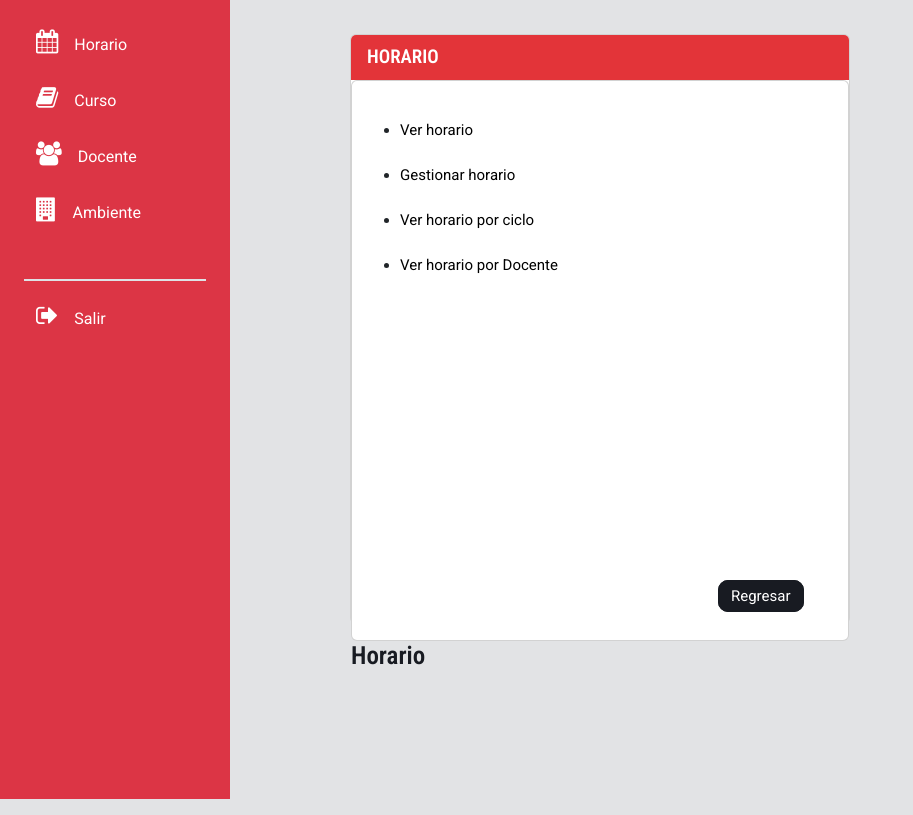
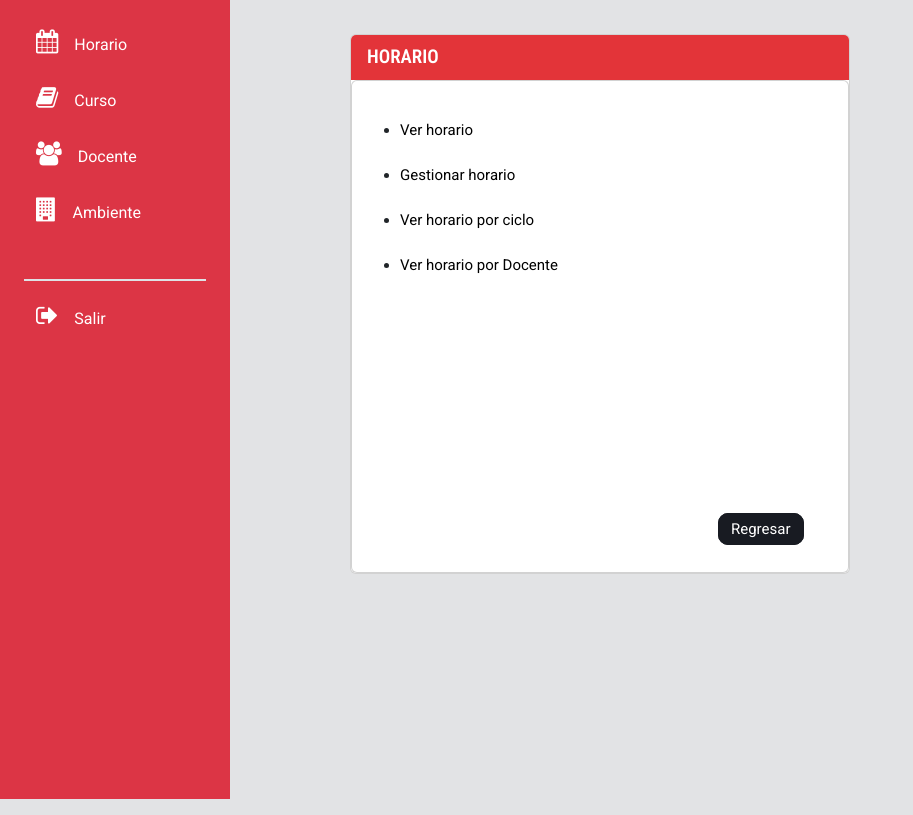
Before and after one commit to sellanFG/Horario_Calidad, a Django app: page /menuHorario/ in a window 1280 px wide. Shown: the part 101-916 px from the top of the page, without its empty margins (0-913 px from the left). Run offline with Django 5.2, Linux system fonts and the light colour scheme; some libraries are stand-ins or nearby versions.

Commit message:
ajustes de tamaño

```diff
--- a/modulo_horario/templates/menuHorario.html
+++ b/modulo_horario/templates/menuHorario.html
@@ -224,12 +224,12 @@
                       <div class="row">
 
                         <div class="col-sm-12" style="margin-bottom: 30px; margin-left: 80px; margin-right: -80px;">
-                          <div class="card" style="width: 500px; height: 590px;">
+                          <div class="card" style="width: 500px; height: 540px;">
                             <div class="card-header">
                               <h7 style="color: white; font-size: 19px;">HORARIO</h7>
                             </div>
 
-                            <div class="card mb-6" style="max-width: 540px;">
+                            <div class="card mb-6" style="max-width: 540px; height: 500px;">
                               <div class="row g-0">
 
                                 <div class="col-md-12">
@@ -253,9 +253,7 @@
                                       <br>
                                       <br>
                                       <br>
-                                      <br>
-                                      <br>
-                                      <br>
+
                                     </ul>
                                     <br>
                                     <a class="btnVer" style="margin-left: 350px; margin-top: 5px;" href="/">Regresar
@@ -264,22 +262,6 @@
                                 </div>
                               </div>
                             </div>
-
-
-
-                            <h1>Horario</h1>
-                            <div>
-                              <ul>
-                                <li><a href="">Horario</a></li>
-                                <li><a href="">Gestionar Horario</a></li>
-                                <li><a href="">Ver Horario</a></li>
-                                <li><a href="">Horario Docente</a></li>
-                                <li> <a href="/">Regresar</a></li>
-                              </ul>
-
-                            </div>
-
-
 
                           </div>
 
```
Also changed, not shown: modulo_horario/templates/menuAmbiente.html (+2 -5 lines), modulo_horario/templates/menuCurso.html (+2 -5 lines), modulo_horario/templates/menuDocente.html (+2 -5 lines).
